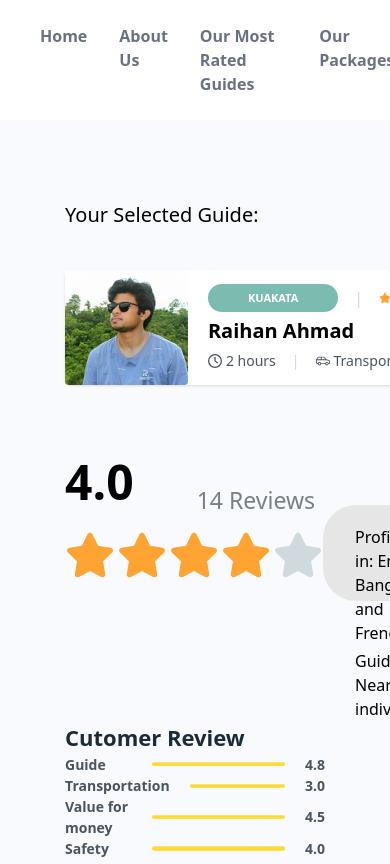
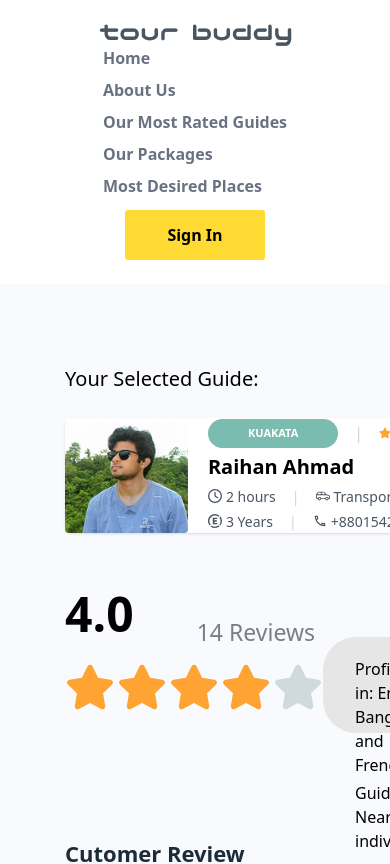
Before and after one commit to tyeasmino/tourBuddy, a React (Vite) app: page / in a window 390 px wide. Shown: the top 864 px of the page. Built offline with nearby package versions, Linux system fonts and the light colour scheme.

Commit message:
navbar mobile

```diff
--- a/src/components/Navbar.jsx
+++ b/src/components/Navbar.jsx
@@ -4,12 +4,12 @@ import tourBuddy from '../assets/tourbuddy.png'
 
 const Navbar = () => {
   return (
-    <nav className='max-w-[1440px] mx-auto flex items-center justify-between px-10 py-6'>
+    <nav className='max-w-[1440px] mx-auto flex flex-col md:flex-row items-center justify-between px-10 py-6'>
         <div>
             <img src={tourBuddy} alt="" />
         </div>
-        <div className='flex items-center gap-10'>
-            <ul className='font-semibold text-gray-500 flex gap-8'>
+        <div className='flex flex-col md:flex-row items-center gap-3 md:gap-10'>
+            <ul className='font-semibold text-gray-500 flex flex-col md:flex-row gap-2 md:gap-8'>
                 <li>Home</li>
                 <li>About Us</li>
                 <li>Our Most Rated Guides</li>
--- a/src/components/ProfileDetails.jsx
+++ b/src/components/ProfileDetails.jsx
@@ -4,6 +4,9 @@ import Stars from './Stars'
 import { FaRegClock } from "react-icons/fa6";
 import { LiaCarSideSolid } from "react-icons/lia";
 import { TbUsers } from "react-icons/tb";
+import { SiExpensify } from "react-icons/si";
+import { MdOutlineLocalPhone } from "react-icons/md";
+
 
 const ProfileDetails = () => {
   return (
@@ -11,7 +14,7 @@ const ProfileDetails = () => {
       <div className='max-w-4/6 mx-auto py-20'>
         <h1 className='text-[20px]'>Your Selected Guide:</h1>
 
-        <div className='my-10 flex justify-between items-center'>
+        <div className='my-6 flex justify-between items-center'>
           <div className='bg-white rounded-md shadow   flex items-center'>
             <div>
               <img src={raihan} alt="" />
@@ -43,6 +46,17 @@ const ProfileDetails = () => {
                     <span>Family Plan</span>
                   </p>
                 </div>
+                <div className='flex gap-4 items-center text-[14px]'>
+                  <p className='flex items-center gap-1 text-[#495560]'>
+                    <SiExpensify />
+                    <span>3 Years</span>
+                  </p>
+                  <span className='text-gray-300'>|</span>
+                  <p className='flex items-center gap-1 text-[#495560]'>
+                    <MdOutlineLocalPhone />
+                    <span>+88015425203</span>
+                  </p>
+                </div>
               </div>
               <div className='flex flex-col items-end'>
                 <span className='text-[20px] text-[#7BBCB0] font-bold '>Tk 250.00</span>
@@ -55,7 +69,7 @@ const ProfileDetails = () => {
           </div>
         </div>
 
-        <div className='my-10 flex justify-between items-center'>
+        <div className='my-6 flex justify-between items-center'>
           <div className='flex flex-col gap-3'>
              <div className='flex items-end justify-between w-[250px]'>
               <span className='text-[48px] font-extrabold'>4.0</span>
--- a/src/components/ProfileReview.jsx
+++ b/src/components/ProfileReview.jsx
@@ -82,7 +82,7 @@ export const ProfileReview = () => {
           </section>
         </div>
 
-        <div className='text-center'>
+        <div className='text-center pb-20'>
           <button className='text-[#7BBCB0] font-bold underline text-[13px]'>View More Comments</button>
         </div>
       </div>
```
